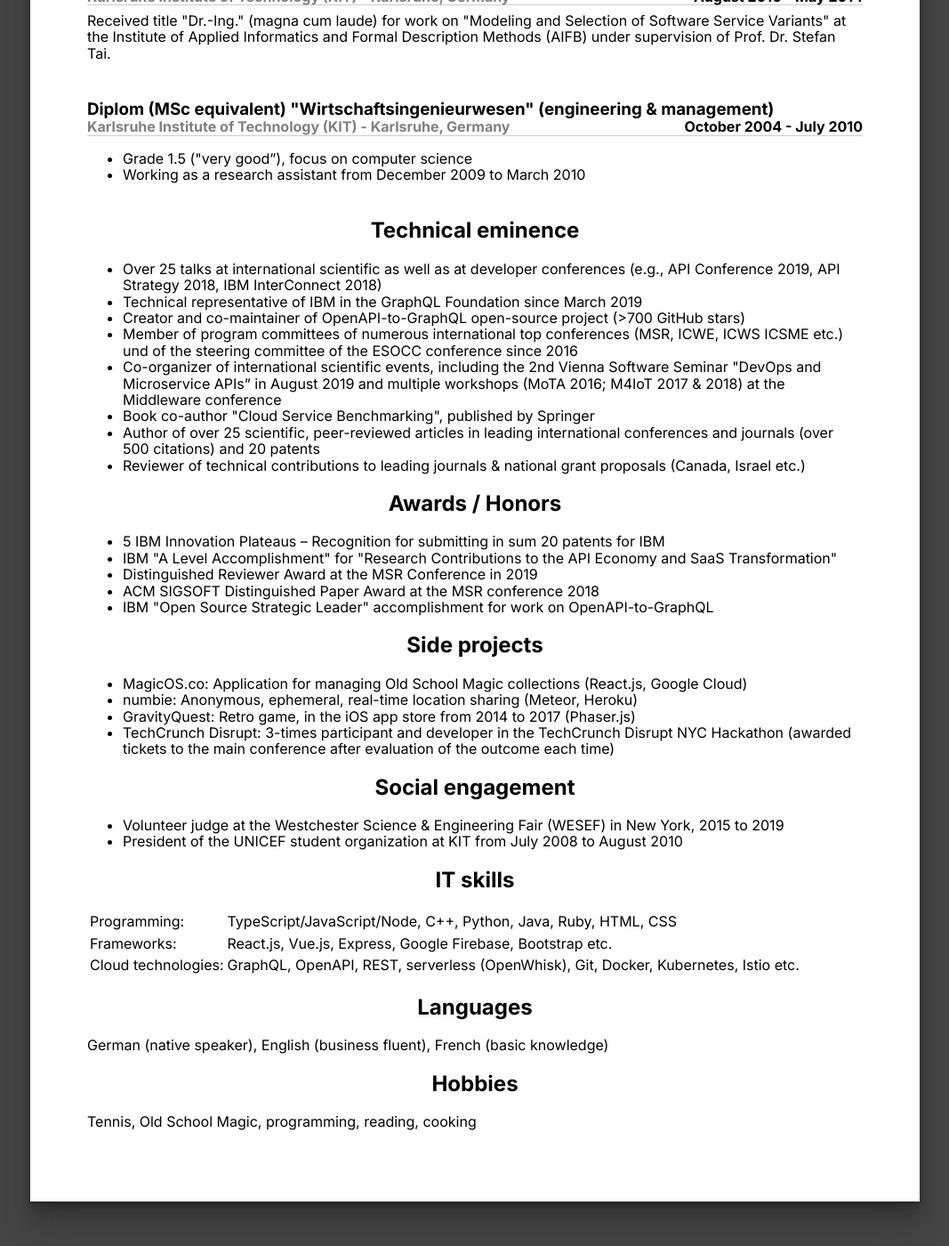
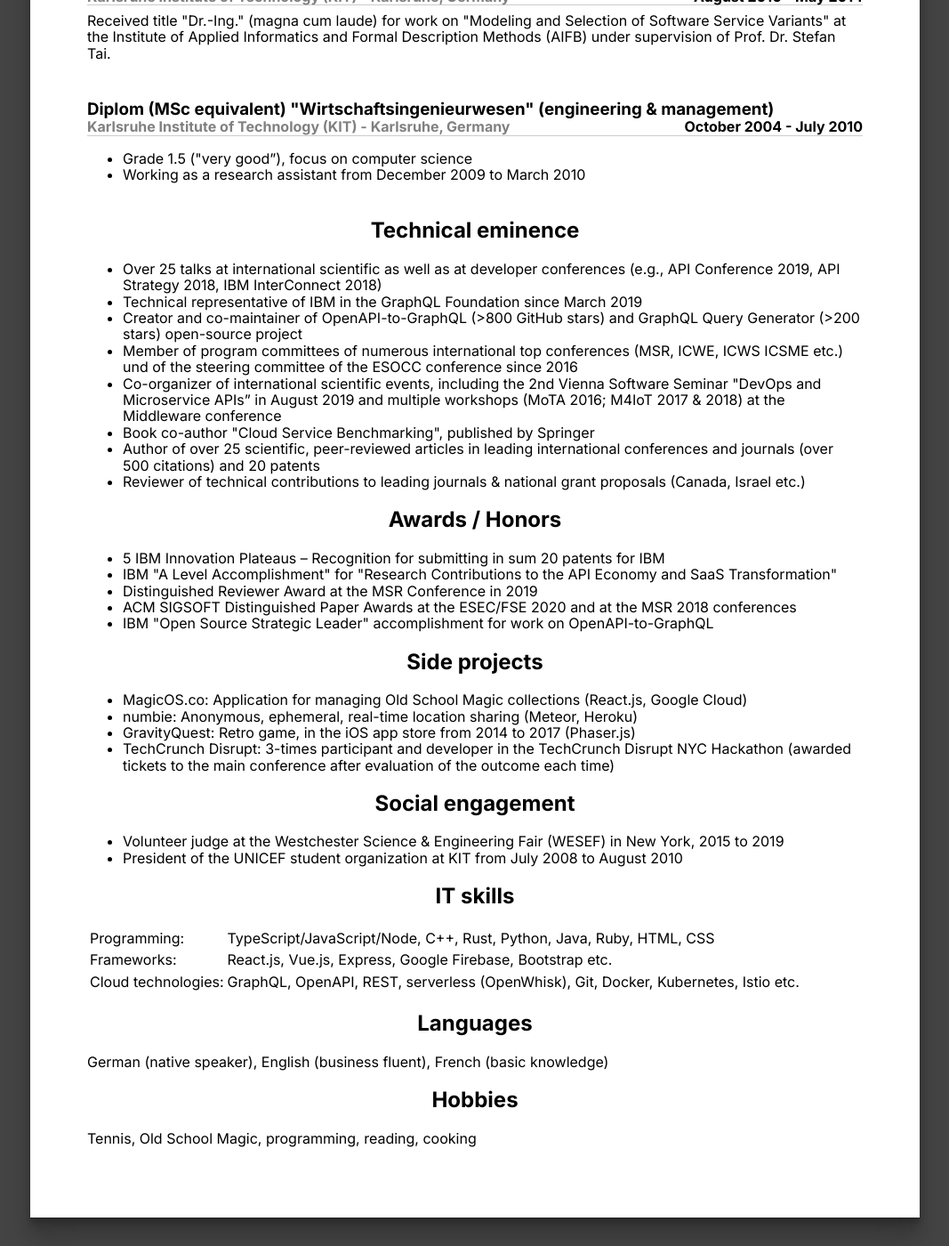
Before and after one commit to wittern/wittern.github.io, a Jekyll site: the page built from _pages/cv/index.md, in a window 1280 px wide and 1400 px high, scrolled down 1553 px. Shown: the whole window at 89% size, without its empty margins (106-1173 px from the left). Built offline with Jekyll 4.4.1, drawn with Linux system fonts in a browser that asks for light colours; nearby versions of some CDN libraries; library files that are not in the unit come from our copies; some of the changed text lies outside the part shown.

Commit message:
Some updates

```diff
--- a/_pages/cv/index.md
+++ b/_pages/cv/index.md
@@ -220,7 +220,7 @@
             </p>
             <ul>
               <li>
-                Design, prioritization and implementation of core features (incl. query validation, static analysis, schema views; in C++ / TypeScript).
+                Design, prioritization and implementation of core features (incl. query validation, static analysis, schema views; in C++ / TypeScript / Rust).
               </li>
               <li>
                 Sharing knowledge and teaching colleagues about GraphQL (one-to-one & via presentations).
@@ -252,7 +252,7 @@
             </p>
             <ul>
               <li>
-                Design, Priorisierung, und Implementierung der Kernfeatures (inkl. Query Validierung, statischer Query Analyse, Schema-Sichten; in TypeScript / C++).
+                Design, Priorisierung, und Implementierung der Kernfeatures (inkl. Query Validierung, statischer Query Analyse, Schema-Sichten; in C++ / TypeScript / Rust).
               </li>
               <li>
                 Wissen teilen und Kollegen anleiten (eins-zu-eins sowie durch Präsentationen).
@@ -630,7 +630,7 @@
           <ul>
             <li>Over 25 talks at international scientific as well as at developer conferences (e.g., API Conference 2019, API Strategy 2018, IBM InterConnect 2018)</li>
             <li>Technical representative of IBM in the GraphQL Foundation since March 2019</li>
-            <li>Creator and co-maintainer of OpenAPI-to-GraphQL open-source project (>700 GitHub stars)</li>
+            <li>Creator and co-maintainer of OpenAPI-to-GraphQL (>800 GitHub stars) and GraphQL Query Generator (>200 stars) open-source project</li>
             <li>Member of program committees of numerous international top conferences (MSR, ICWE, ICWS ICSME etc.) und of the steering committee of the ESOCC conference since 2016</li>
             <li>Co-organizer of international scientific events, including the 2nd Vienna Software Seminar "DevOps and Microservice APIs” in August 2019 and multiple workshops (MoTA 2016; M4IoT 2017 & 2018) at the Middleware conference</li>
             <li>Book co-author "Cloud Service Benchmarking", published by Springer</li>
@@ -643,7 +643,7 @@
           <ul>
             <li>Über 25 Vorträge auf internationalen wissenschaftlichen sowie technischen Konferenzen (z.B. API Conference 2019, API Strategy 2018, IBM InterConnect 2018)</li>
             <li>Technischer Vertreter IBMs und Founding Member in der GraphQL Foundation seit März 2019</li>
-            <li>Author und Co-Maintainer von OpenAPI-to-GraphQL Open-Source-Projekts (>700 GitHub Sterne)</li>
+            <li>Author und Co-Maintainer von OpenAPI-to-GraphQL (>800 GitHub Sterne) und GraphQL Query Generator (>200 GitHub Sterne) Open-Source-Projekten</li>
             <li>Mitglied des Programm Komitees zahlreicher internationaler Top-Konferenzen (MSR, ICWE, ICWS ICSME etc.) und des Steering Komitees der ESOCC Konferenz seit 2016</li>
             <li>Mitveranstalter internationaler wissenschaftlicher Events, inklusive dem 2nd Vienna Software Seminar "DevOps and Microservice APIs” im August 2019 und mehreren Workshops (MoTA 2016; M4IoT 2017 & 2018) auf der Middleware Konferenz</li>
             <li>Buch Co-Autor „Cloud Service Benchmarking”, publiziert bei Springer</li>
@@ -662,7 +662,7 @@
             <li>5 IBM Innovation Plateaus – Recognition for submitting in sum 20 patents for IBM</li>
             <li>IBM "A Level Accomplishment" for "Research Contributions to the API Economy and SaaS Transformation"</li>
             <li>Distinguished Reviewer Award at the MSR Conference in 2019</li>
-            <li>ACM SIGSOFT Distinguished Paper Award at the MSR conference 2018</li>
+            <li>ACM SIGSOFT Distinguished Paper Awards at the ESEC/FSE 2020 and at the MSR 2018 conferences</li>
             <li>IBM "Open Source Strategic Leader" accomplishment for work on OpenAPI-to-GraphQL</li>
          </ul>
         </div>
@@ -672,7 +672,7 @@
             <li>5 IBM Innovations Plateaus – Auszeichnungen als Anerkennung für die Entwicklung von 20 Patenten</li>
             <li>IBM "A Level Accomplishment" (Auszeichung für Einflussreiche technische und wissenschaftliche Beiträge) für "Research Contributions to the API Economy and SaaS Transformation"</li>
             <li>Distinguished Reviewer Award auf der MSR Konferenz in 2019</li>
-            <li>ACM SIGSOFT Distinguished Paper Award auf der MSR Konferenz in 2018</li>
+            <li>ACM SIGSOFT Distinguished Paper Awards auf den ESEC/FSE 2020 und der MSR 2018 Konferenzen</li>
             <li>IBM "Open Source Strategic Leader" Auszeichnung für Arbeit an OpenAPI-to-GraphQL</li>
          </ul>
         </div>
@@ -728,7 +728,7 @@
           <table>
             <tr>
               <td>Programming:</td>
-              <td>TypeScript/JavaScript/Node, C++, Python, Java, Ruby, HTML, CSS</td>
+              <td>TypeScript/JavaScript/Node, C++, Rust, Python, Java, Ruby, HTML, CSS</td>
             </tr>
             <tr>
               <td>Frameworks:</td>
@@ -745,7 +745,7 @@
           <table>
             <tr>
               <td>Programmieren:</td>
-              <td>TypeScript/JavaScript/Node, C++, Python, Java, Ruby, HTML, CSS</td>
+              <td>TypeScript/JavaScript/Node, C++, Rust, Python, Java, Ruby, HTML, CSS</td>
             </tr>
             <tr>
               <td>Frameworks:</td>
```
